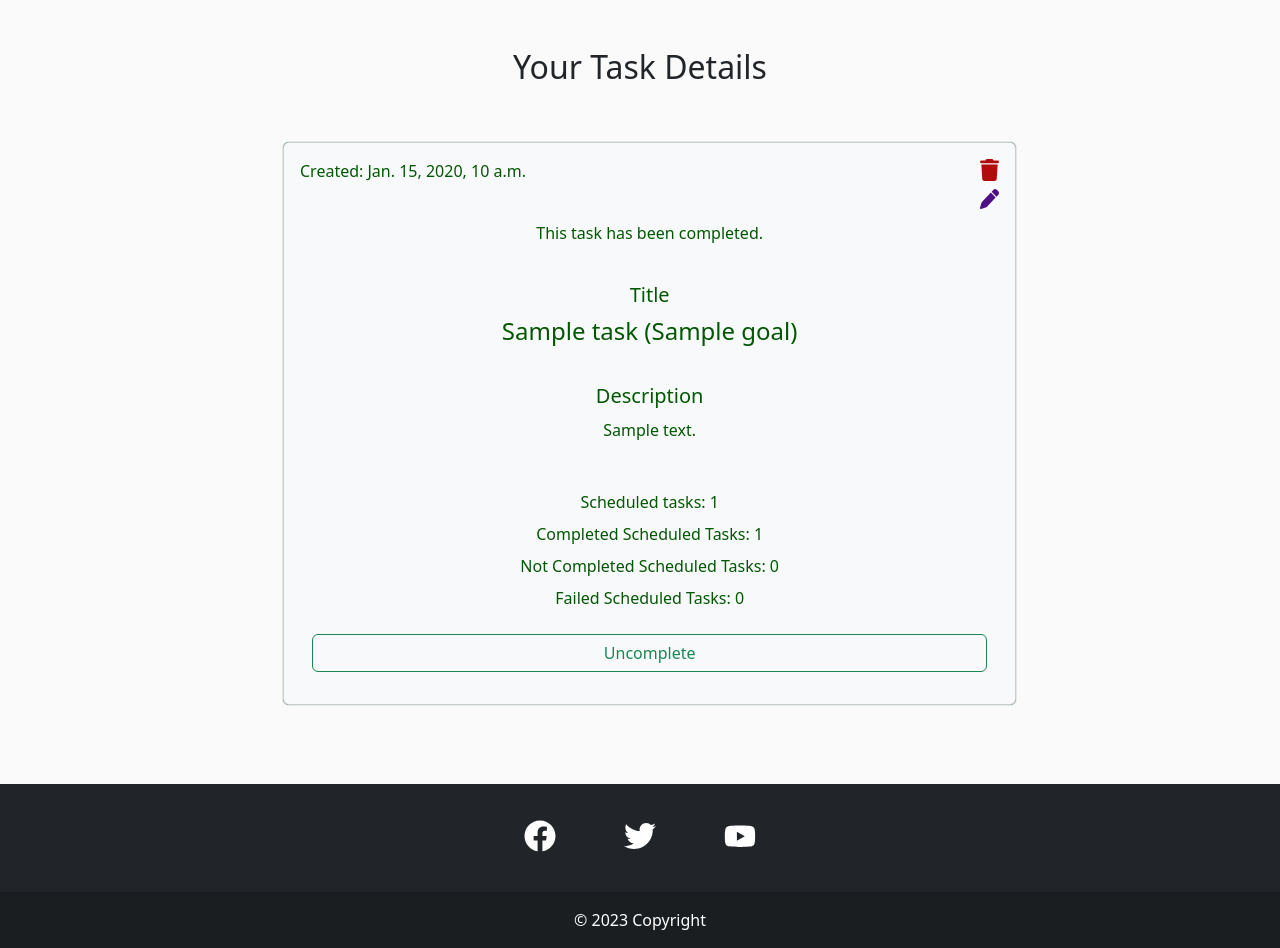
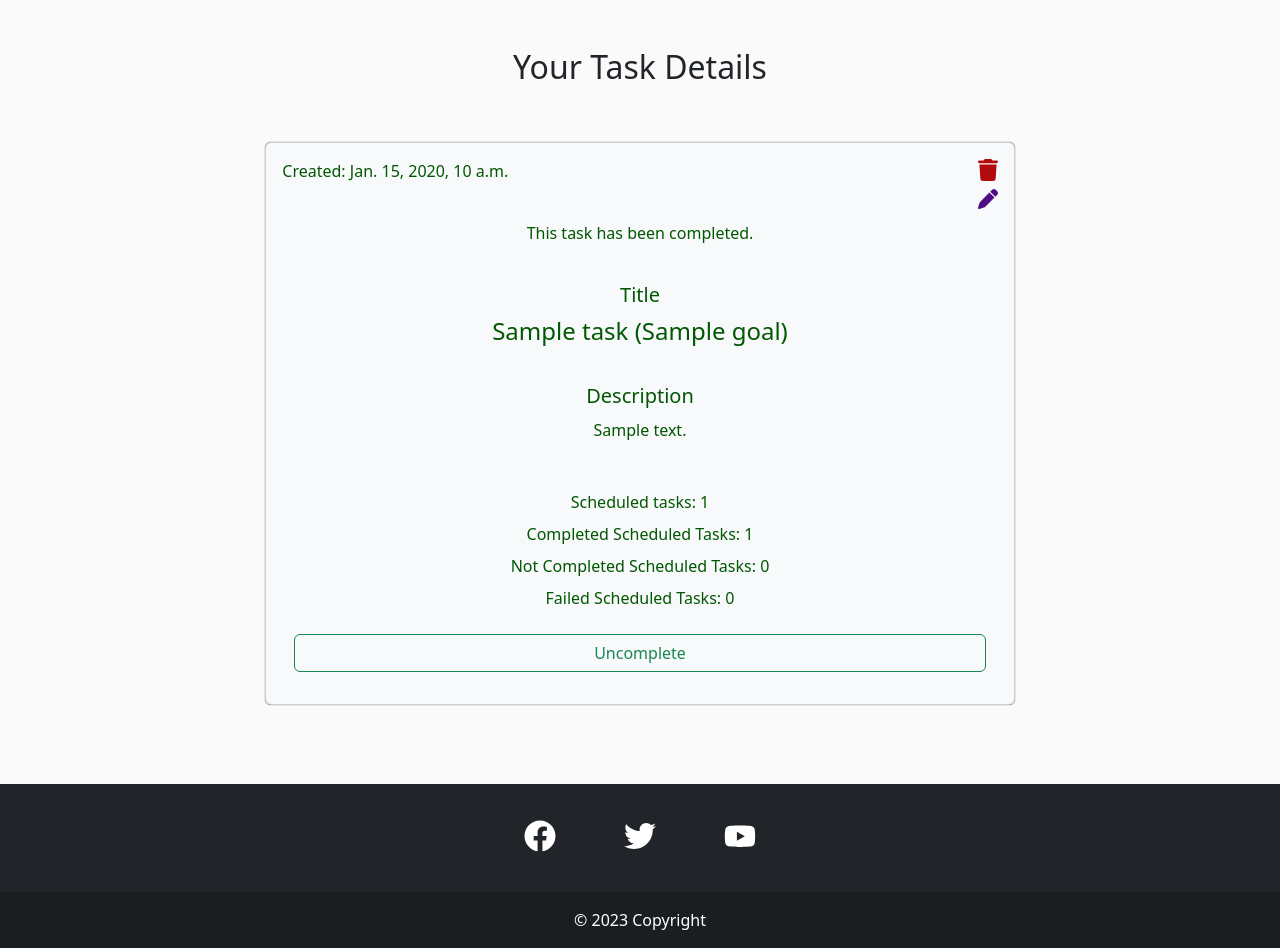
Before and after one commit to OleksiyLa/Project_4, a Django app: a page that uses templates/task_detail.html in a window 1280 px wide. Shown: the part 64-1012 px from the top of the page. Run offline with Django 4.2, Linux system fonts and the light colour scheme; a user stored in the database is signed in; tables that the repository leaves empty hold one stand-in row (values such as "Sample post"); some libraries are stand-ins or nearby versions.

Commit message:
style: positoion task details card in the center, remove left and right margin for task and goal details

```diff
--- a/templates/goal_detail.html
+++ b/templates/goal_detail.html
@@ -5,7 +5,7 @@
 
 {% block content %}
 <div class="modal" id="delete-goal-modal"></div>
-<h1 class="m-5 text-center h2">Your Goal Details</h1>
+<h1 class="my-5 text-center h2">Your Goal Details</h1>
 <div class="container my-3">
     <div class="card-body p-2 row">
         {% if object.all_tasks_done %}
--- a/templates/task_detail.html
+++ b/templates/task_detail.html
@@ -5,13 +5,13 @@
 
 {% block content %}
 <div class="modal" id="delete-goal-modal"></div>
-<h1 class="m-5 text-center h2">Your Task Details</h1>
-<div class="container my-3 row">
-    <div class="card-body p-2">
+<h1 class="my-5 text-center h2">Your Task Details</h1>
+<div class="container my-3">
+    <div class="card-body p-2 row">
 			{% if object.completed %}
-        <div class="card bg-light p-2 completed col-md-8 offset-md-3">
+        <div class="card bg-light p-2 completed col-md-8 offset-md-2">
 			{% else %}
-				<div class="card bg-light p-2 col-md-8 offset-md-3">
+				<div class="card bg-light p-2 col-md-8 offset-md-2">
 			{% endif %}
           <div class="card-body p-2">
             <div class="d-flex justify-content-between">
```
